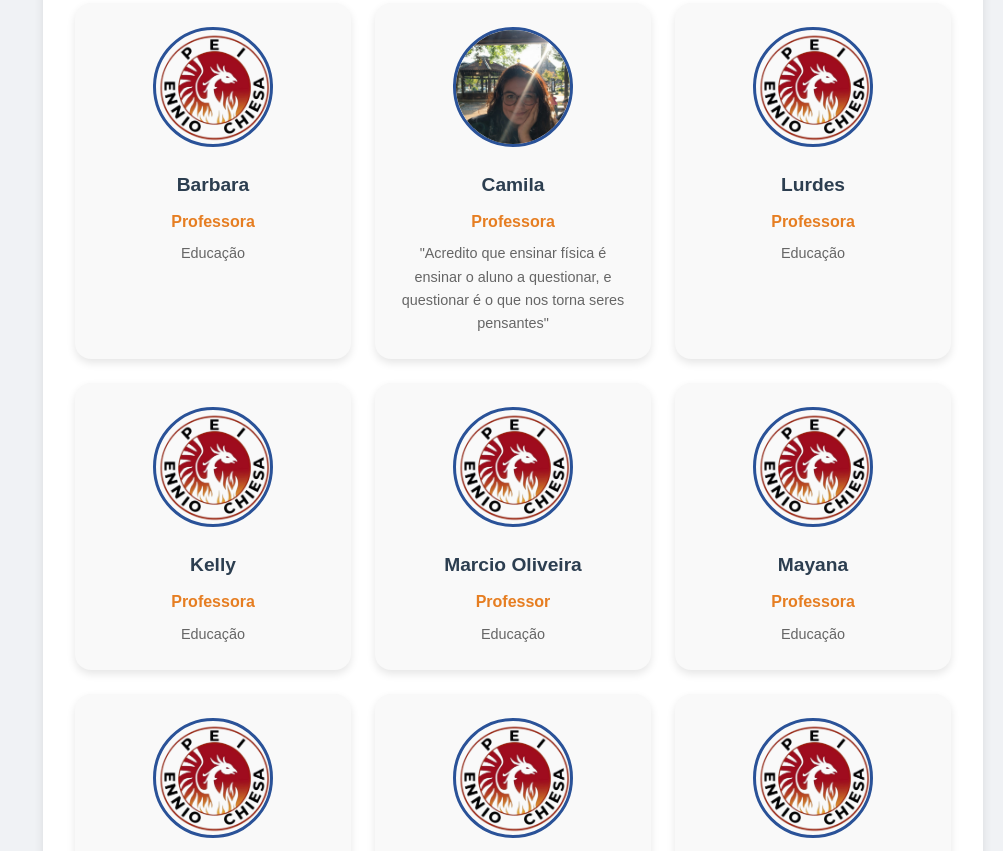
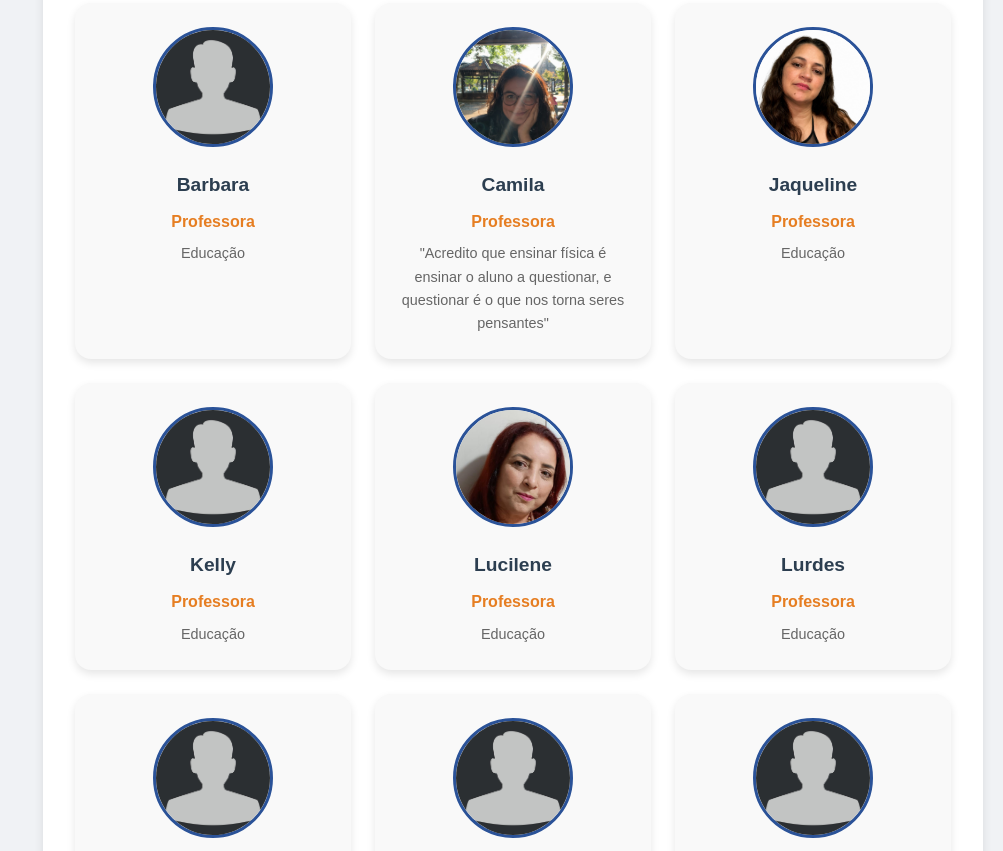
Before and after one commit to Capuzado/Ennio-Codes-Segundo, a plain HTML site: page Equipe.html in a window 1280 px wide. Shown: the part 1949-2800 px from the top of the page, without its empty margins (277-1280 px from the left). Drawn offline with Linux system fonts and the light colour scheme.

Commit message:
adições de novas fotos

```diff
--- a/Equipe.html
+++ b/Equipe.html
@@ -351,7 +351,7 @@
                     <h2>Direção</h2>
                     <div class="grid">
                         <div class="card">
-                            <img src="image/LogoEnnio.png" alt="Foto da Diretora Sheila">
+                            <img src="image/UsuariosemFoto.jpg" alt="Foto da Diretora Sheila">
                             <h3>Sheila</h3>
                             <div class="cargo">Diretora</div>
                             <p>Liderando o Ennio</p>
@@ -381,19 +381,19 @@
                             </p>
                         </div>
                         <div class="card">
-                            <img src="image/LogoEnnio.png" alt="Foto do Coordenador Bell">
+                            <img src="image/UsuariosemFoto.jpg" alt="Foto do Coordenador Bell">
                             <h3>Bell</h3>
                             <div class="cargo">Coordenador/Professora de Português</div>
                             <p>Português e coordenação</p>
                         </div>
                         <div class="card">
-                            <img src="image/LogoEnnio.png" alt="Foto da Coordenadora Dani">
+                            <img src="image/UsuariosemFoto.jpg" alt="Foto da Coordenadora Dani">
                             <h3>Dani</h3>
                             <div class="cargo">Coordenadora Geral</div>
                             <p>Coordenação geral</p>
                         </div>
                         <div class="card">
-                            <img src="image/LogoEnnio.png" alt="Foto do Coordenador Marcio Langer">
+                            <img src="image/UsuariosemFoto.jpg" alt="Foto do Coordenador Marcio Langer">
                             <h3>Marcio Langer</h3>
                             <div class="cargo">Coordenador/Professora de Química</div>
                             <p>Química e coordenação</p>
@@ -418,13 +418,13 @@
                             <p>Educação</p>
                         </div>
                         <div class="card">
-                            <img src="image/LogoEnnio.png" alt="Foto do Professor Alexandre">
+                            <img src="image/UsuariosemFoto.jpg" alt="Foto do Professor Alexandre">
                             <h3>Alexandre</h3>
                             <div class="cargo">Professor</div>
                             <p>Educação</p>
                         </div>
                         <div class="card">
-                            <img src="image/LogoEnnio.png" alt="Foto da Professora Barbara">
+                            <img src="image/UsuariosemFoto.jpg" alt="Foto da Professora Barbara">
                             <h3>Barbara</h3>
                             <div class="cargo">Professora</div>
                             <p>Educação</p>
@@ -436,67 +436,79 @@
                             <p>"Acredito que ensinar física é ensinar o aluno a questionar, e questionar é o que nos torna seres pensantes"</p>
                         </div>
                         <div class="card">
-                            <img src="image/LogoEnnio.png" alt="Foto da Professora Lurdes">
+                            <img src="image/Jaqueline.jpg" alt="Foto da Professora Jaqueline">
+                            <h3>Jaqueline</h3>
+                            <div class="cargo">Professora</div>
+                            <p>Educação</p>
+                        </div>
+                        <div class="card">
+                            <img src="image/UsuariosemFoto.jpg" alt="Foto da Professora Kelly">
+                            <h3>Kelly</h3>
+                            <div class="cargo">Professora</div>
+                            <p>Educação</p>
+                        </div>
+                        <div class="card">
+                            <img src="image/Lucilene.jpg" alt="Foto da Professora Lucilene">
+                            <h3>Lucilene</h3>
+                            <div class="cargo">Professora</div>
+                            <p>Educação</p>
+                        </div>
+                        <div class="card">
+                            <img src="image/UsuariosemFoto.jpg" alt="Foto da Professora Lurdes">
                             <h3>Lurdes</h3>
                             <div class="cargo">Professora</div>
                             <p>Educação</p>
                         </div>
                         <div class="card">
-                            <img src="image/LogoEnnio.png" alt="Foto da Professora Kelly">
-                            <h3>Kelly</h3>
-                            <div class="cargo">Professora</div>
-                            <p>Educação</p>
-                        </div>
-                        <div class="card">
-                            <img src="image/LogoEnnio.png" alt="Foto do Professor Marcio Oliveira">
+                            <img src="image/UsuariosemFoto.jpg" alt="Foto do Professor Marcio Oliveira">
                             <h3>Marcio Oliveira</h3>
                             <div class="cargo">Professor</div>
                             <p>Educação</p>
                         </div>
                         <div class="card">
-                            <img src="image/LogoEnnio.png" alt="Foto da Professora Mayana">
+                            <img src="image/UsuariosemFoto.jpg" alt="Foto da Professora Mayana">
                             <h3>Mayana</h3>
                             <div class="cargo">Professora</div>
                             <p>Educação</p>
                         </div>
                         <div class="card">
-                            <img src="image/LogoEnnio.png" alt="Foto do Professor Natanael">
+                            <img src="image/UsuariosemFoto.jpg" alt="Foto do Professor Natanael">
                             <h3>Natanael</h3>
                             <div class="cargo">Professor</div>
                             <p>Educação</p>
                         </div>
                         <div class="card">
-                            <img src="image/LogoEnnio.png" alt="Foto da Professora Paula">
+                            <img src="image/UsuariosemFoto.jpg" alt="Foto da Professora Paula">
                             <h3>Paula</h3>
                             <div class="cargo">Professora</div>
                             <p>Educação</p>
                         </div>
                         <div class="card">
-                            <img src="image/LogoEnnio.png" alt="Foto do Professor Roque">
+                            <img src="image/UsuariosemFoto.jpg" alt="Foto do Professor Roque">
                             <h3>Roque</h3>
                             <div class="cargo">Professor</div>
                             <p>Educação</p>
                         </div>
                         <div class="card">
-                            <img src="image/LogoEnnio.png" alt="Foto do Professor Ricardo">
+                            <img src="image/UsuariosemFoto.jpg" alt="Foto do Professor Ricardo">
                             <h3>Ricardo</h3>
                             <div class="cargo">Professor</div>
                             <p>Educação</p>
                         </div>
                         <div class="card">
-                            <img src="image/LogoEnnio.png" alt="Foto da Professora Renata">
+                            <img src="image/UsuariosemFoto.jpg" alt="Foto da Professora Renata">
                             <h3>Renata</h3>
                             <div class="cargo">Professora</div>
                             <p>Educação</p>
                         </div>
                         <div class="card">
-                            <img src="image/LogoEnnio.png" alt="Foto da Professora Valéria">
+                            <img src="image/UsuariosemFoto.jpg" alt="Foto da Professora Valéria">
                             <h3>Valéria</h3>
                             <div class="cargo">Professora</div>
                             <p>Educação</p>
                         </div>
                         <div class="card">
-                            <img src="image/LogoEnnio.png" alt="Foto do Professor Zucco">
+                            <img src="image/UsuariosemFoto.jpg" alt="Foto do Professor Zucco">
                             <h3>Zucco</h3>
                             <div class="cargo">Professor</div>
                             <p>Educação</p>
```
Also changed, not shown: image/Jaqueline.jpg (added), image/Lucilene.jpg (added), image/UsuariosemFoto.jpg (added).
